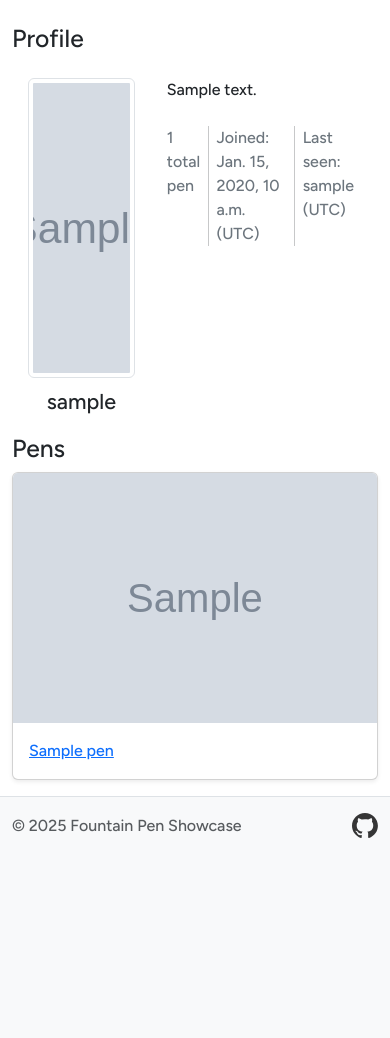
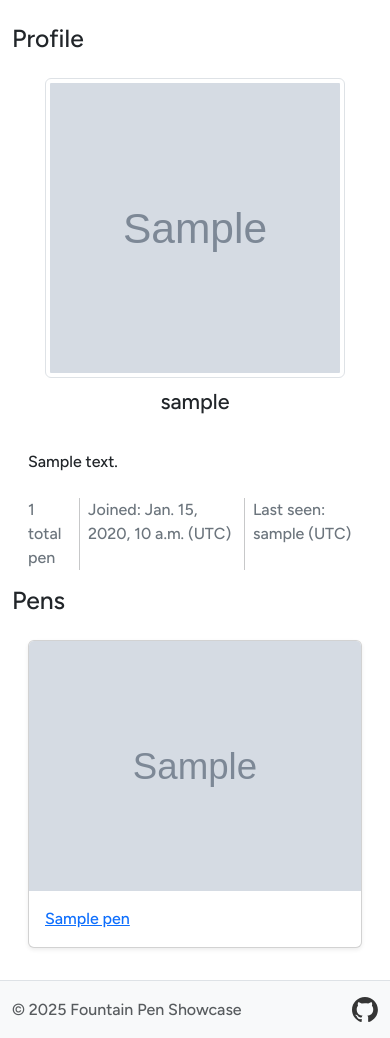
Before and after one commit to jcstlo/fp-showcase, a Django app: template templates/profile.html in a window 390 px wide. Shown: the part 59-1097 px from the top of the page. Before the commit the page ends 897 px from the top, so only its background shows below. Run offline with Django 5.2, Linux system fonts and the light colour scheme; the template is opened without the code that fills it: most values are stand-ins (such as "Sample title", 1, 10 or a date in 2020); grey boxes marked "Sample" are stand-in pictures; parts of the project's set-up code (start-up, migrations or seed data) failed here and were passed over.

Commit message:
Make profile page responsive

```diff
--- a/templates/profile.html
+++ b/templates/profile.html
@@ -6,8 +6,8 @@
 {% block content %}
 
 <h2>Profile</h2>
-<div class="d-flex">
-  <div class="p-3">
+<div class="d-flex flex-column flex-lg-row">
+  <div class="p-3 d-flex flex-column align-items-center justify-content-center">
     {% if profile_user.profile_picture %}
       <img class="profile-picture img-thumbnail" src="{{ profile_user.profile_picture.url }}" alt="Profile picture">
     {% else %}
@@ -36,7 +36,7 @@
 </div>
 
 <h2>Pens</h2>
-<div class="row row-cols-1 row-cols-sm-1 row-cols-md-2 row-cols-lg-3 g-3">
+<div class="p-3 row row-cols-1 row-cols-sm-1 row-cols-md-2 row-cols-lg-3 g-3">
   {% for pen in profile_user.pen_set.all %}
   <div class="col">
     <div class="card shadow-sm">
```
